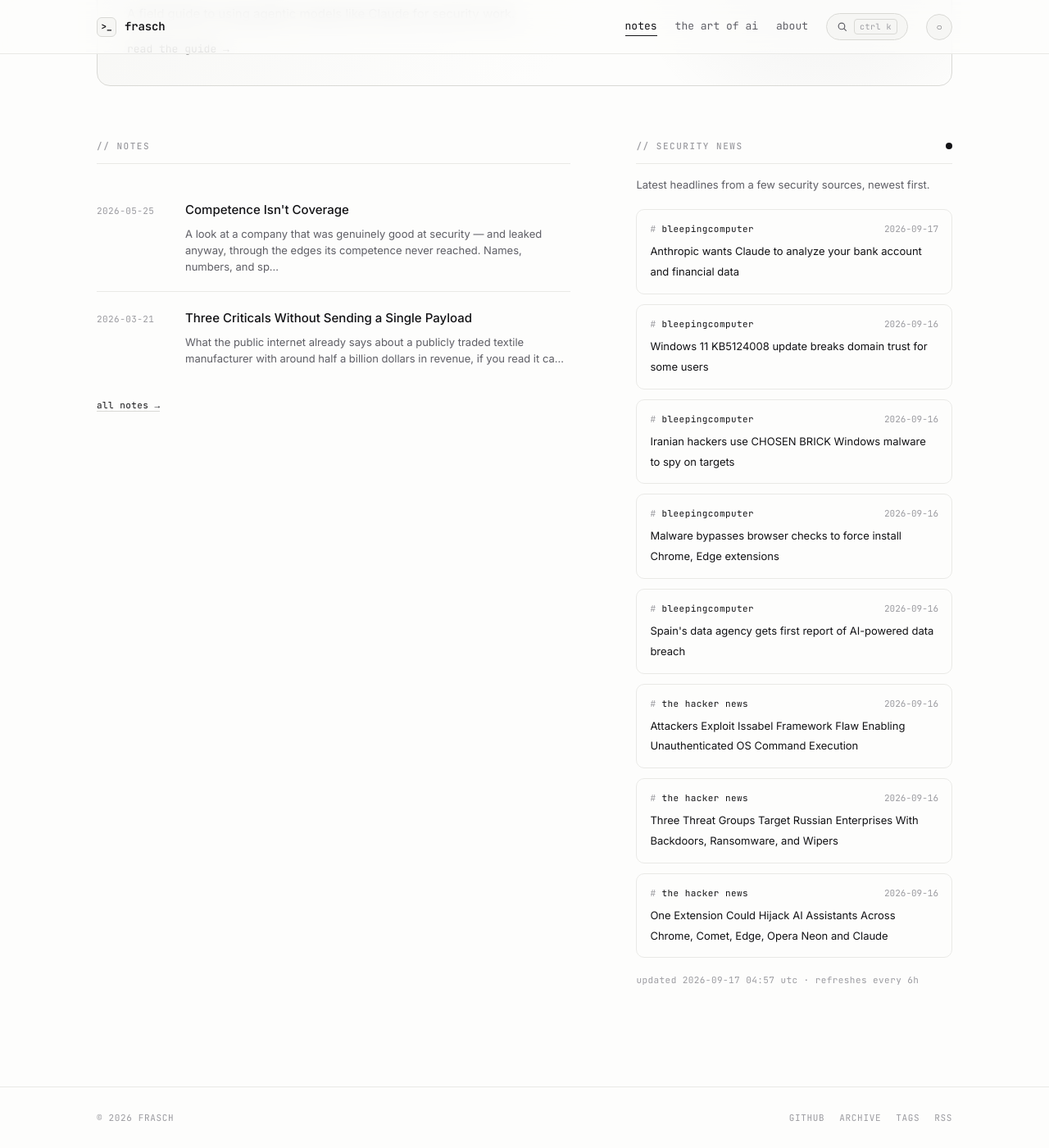
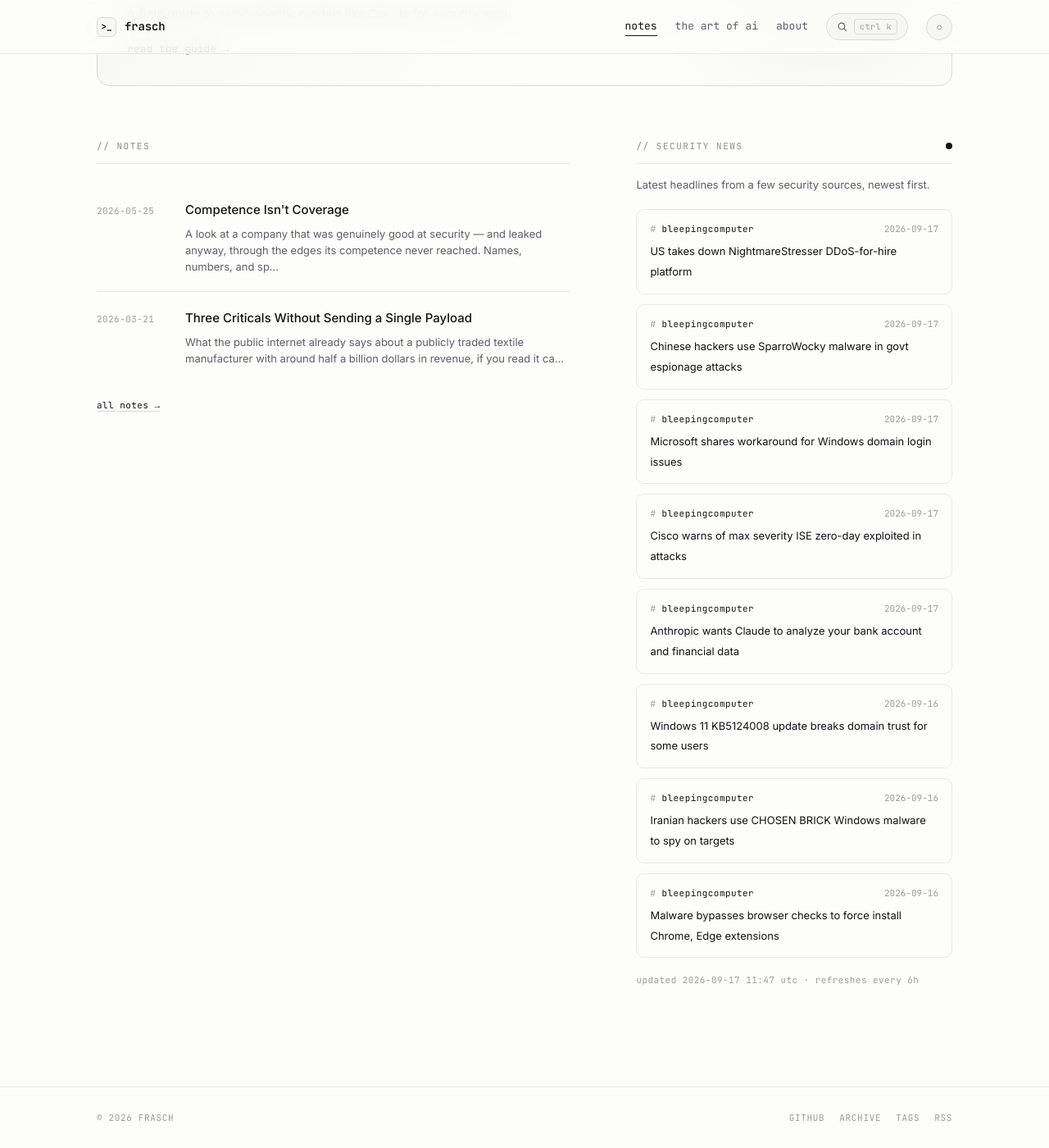
Before and after one commit to whoisfrasch/frasch, a Jekyll site: the page built from index.html, in a window 1280 px wide and 1400 px high, scrolled down 615 px. Shown: the whole window at 82% size. Built offline with Jekyll 4.4.1, drawn with Linux system fonts in a browser that asks for light colours.

Commit message:
Refresh security news feed

```diff
--- a/_data/news.json
+++ b/_data/news.json
@@ -1,6 +1,30 @@
 {
-  "updated": "2026-09-17T04:57:22Z",
+  "updated": "2026-09-17T11:47:15Z",
   "items": [
+    {
+      "source": "bleepingcomputer",
+      "title": "US takes down NightmareStresser DDoS-for-hire platform",
+      "link": "https://www.bleepingcomputer.com/news/security/fbi-seizes-nightmarestresser-service-linked-to-thousands-of-ddos-attacks/",
+      "date": "2026-09-17T11:33:35Z"
+    },
+    {
+      "source": "bleepingcomputer",
+      "title": "Chinese hackers use SparroWocky malware in govt espionage attacks",
+      "link": "https://www.bleepingcomputer.com/news/security/chinese-hackers-use-sparrowocky-malware-in-govt-espionage-attacks/",
+      "date": "2026-09-17T09:00:00Z"
+    },
+    {
+      "source": "bleepingcomputer",
+      "title": "Microsoft shares workaround for Windows domain login issues",
+      "link": "https://www.bleepingcomputer.com/news/microsoft/microsoft-releases-workaround-for-windows-domain-login-authentication-issues/",
+      "date": "2026-09-17T08:24:48Z"
+    },
+    {
+      "source": "bleepingcomputer",
+      "title": "Cisco warns of max severity ISE zero-day exploited in attacks",
+      "link": "https://www.bleepingcomputer.com/news/security/cisco-warns-of-identity-service-engine-zero-day-exploited-in-attacks/",
+      "date": "2026-09-17T07:20:54Z"
+    },
     {
       "source": "bleepingcomputer",
       "title": "Anthropic wants Claude to analyze your bank account and financial data",
@@ -24,30 +48,6 @@
       "title": "Malware bypasses browser checks to force install Chrome, Edge extensions",
       "link": "https://www.bleepingcomputer.com/news/security/malware-bypasses-browser-checks-to-force-install-chrome-edge-extensions/",
       "date": "2026-09-16T18:50:53Z"
-    },
-    {
-      "source": "bleepingcomputer",
-      "title": "Spain's data agency gets first report of AI-powered data breach",
-      "link": "https://www.bleepingcomputer.com/news/security/spains-data-agency-gets-first-report-of-ai-powered-data-breach/",
-      "date": "2026-09-16T17:26:41Z"
-    },
-    {
-      "source": "the hacker news",
-      "title": "Attackers Exploit Issabel Framework Flaw Enabling Unauthenticated OS Command Execution",
-      "link": "https://thehackernews.com/2026/09/attackers-exploit-issabel-framework.html",
-      "date": "2026-09-16T15:50:59Z"
-    },
-    {
-      "source": "the hacker news",
-      "title": "Three Threat Groups Target Russian Enterprises With Backdoors, Ransomware, and Wipers",
-      "link": "https://thehackernews.com/2026/09/three-threat-groups-target-russian.html",
-      "date": "2026-09-16T15:27:49Z"
-    },
-    {
-      "source": "the hacker news",
-      "title": "One Extension Could Hijack AI Assistants Across Chrome, Comet, Edge, Opera Neon and Claude",
-      "link": "https://thehackernews.com/2026/09/one-extension-could-hijack-ai.html",
-      "date": "2026-09-16T14:36:44Z"
     }
   ]
 }
```
